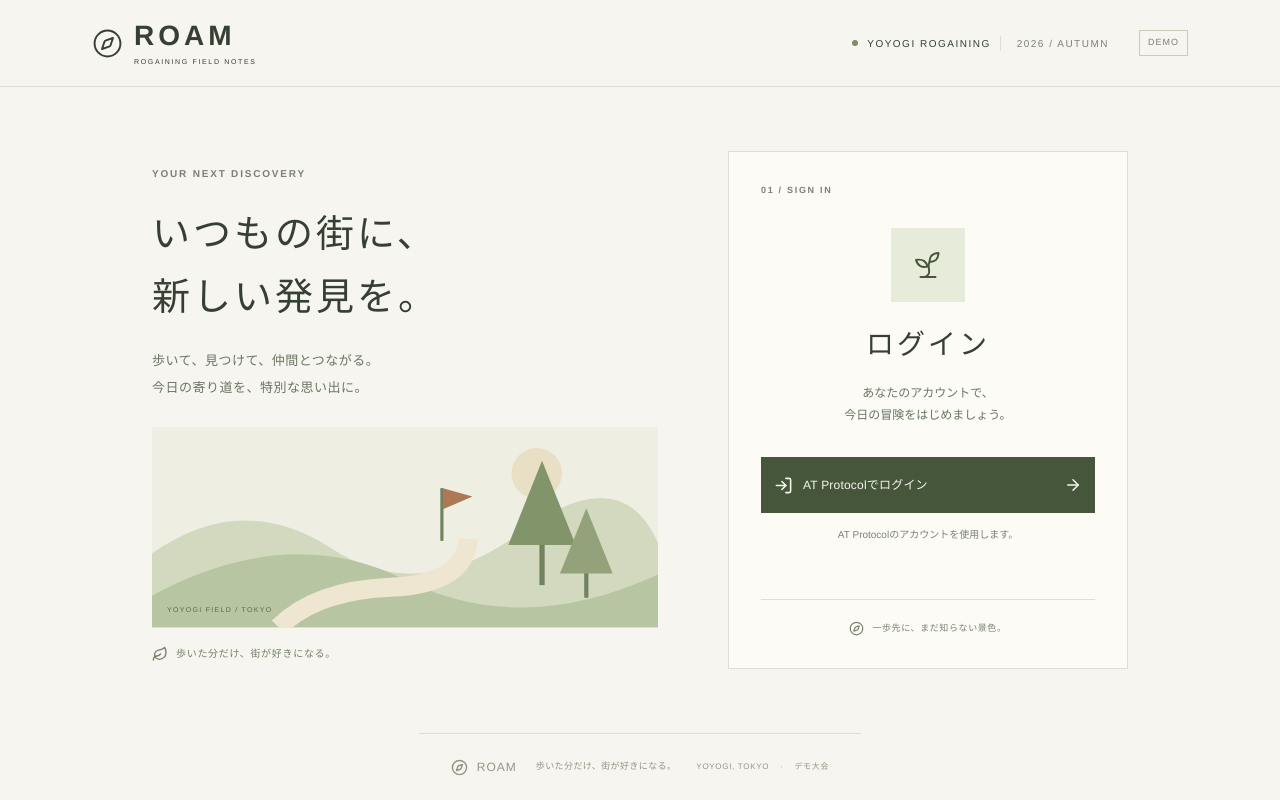
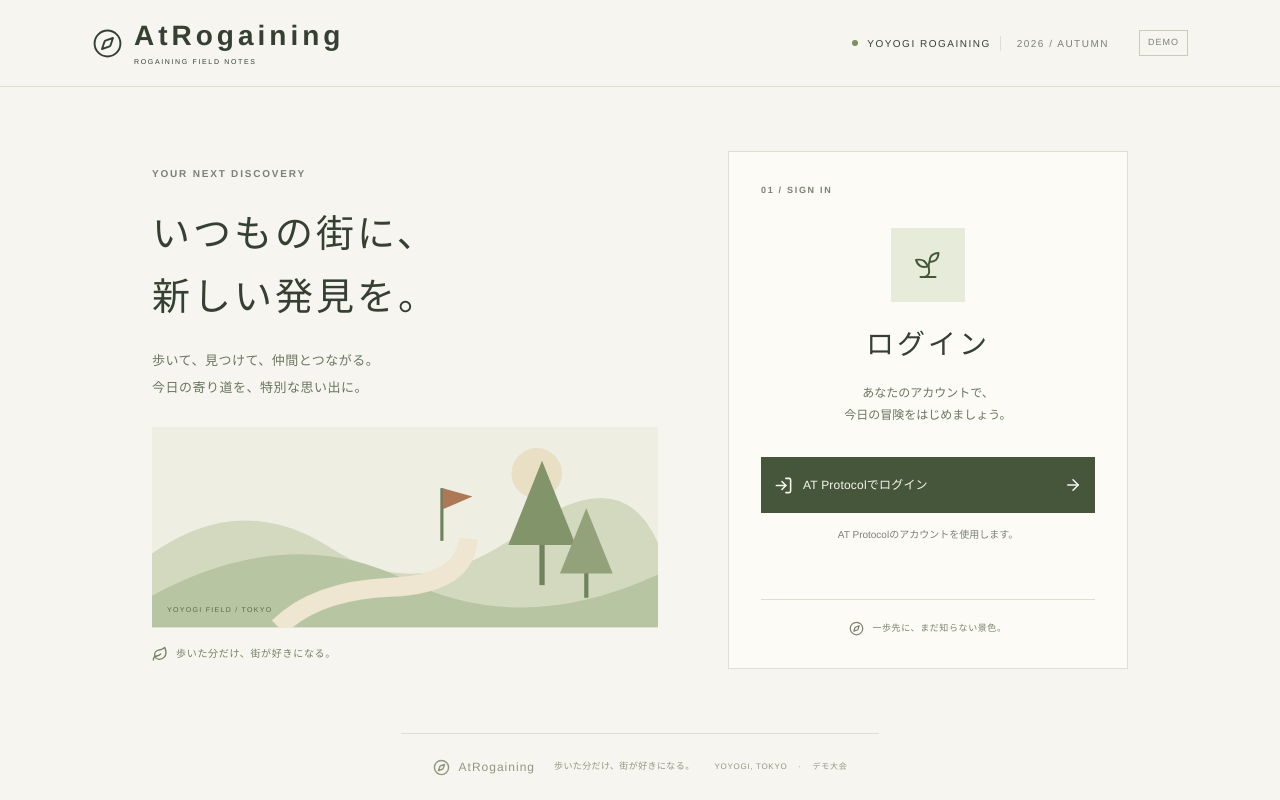
Before and after one commit to jphacks/tkb_2625, a React (Vite) app in the folder client/: page /login in a window 1280 px wide. Built offline with nearby package versions, Linux system fonts and the light colour scheme.

Commit message:
タイトル修正2、フッターなど

```diff
--- a/client/src/AdminConsole.tsx
+++ b/client/src/AdminConsole.tsx
@@ -21,7 +21,7 @@ export default function AdminConsole(props: Props & { review: ReactNode }) {
     { to: '/admin/review', label: '写真審査', icon: ShieldCheck },
   ];
   return <div className="admin-console">
-    <div className="admin-heading"><div><span className="eyebrow">ROAM / EVENT OPERATIONS</span><h2>大会管理</h2><p>チームの一歩も、新しい発見も。大会のいまを、ここから。</p></div></div>
+    <div className="admin-heading"><div><span className="eyebrow">AtRogaining / EVENT OPERATIONS</span><h2>大会管理</h2><p>チームの一歩も、新しい発見も。大会のいまを、ここから。</p></div></div>
     <div className="user-team-switch"><label>参加者モックの表示チーム<select value={state.selectedTeamId || ''} disabled={props.pending || !state.teams.length} onChange={e => { void props.execute('selectTeam', { id: e.target.value }).catch(reason => props.notify(errorMessage(reason))); }}>{!state.teams.length && <option value="">チームなし</option>}{state.teams.map(t => <option key={t.id} value={t.id}>{t.number} / {t.name}</option>)}</select></label><span>{state.teams.length ? `参加者画面の表示対象：${state.team.members.length}名 / ${state.points}pt` : 'チーム管理でチームを作成してください。'}</span></div>
     <p className="admin-demo-note"><ShieldCheck size={17} /> フロントエンドのモックです。変更は同じタブの参加者画面にも反映され、ブラウザに保存されます。チーム位置はサンプルです。</p>
     <div className="admin-metrics">
--- a/client/src/App.tsx
+++ b/client/src/App.tsx
@@ -32,7 +32,7 @@ export default function App() {
     <a className="skip-link" href="#main">本文へ移動</a>
     <header className="site-header">
       <div className="header-inner">
-        <Link to={isAdmin ? '/admin' : '/cards'} className="brand" aria-label={isAdmin ? 'ROAM 管理者ホーム' : 'ROAM ホーム'}><Compass size={31} strokeWidth={1.5}/><span>ROAM<span className="brand-sub">ROGAINING FIELD NOTES</span></span></Link>
+        <Link to={isAdmin ? '/admin' : '/cards'} className="brand" aria-label={isAdmin ? 'AtRogaining 管理者ホーム' : 'AtRogaining ホーム'}><Compass size={31} strokeWidth={1.5}/><span>AtRogaining<span className="brand-sub">ROGAINING FIELD NOTES</span></span></Link>
         <div className="event-name"><span className="live-dot"/> YOYOGI ROGAINING <span className="edition">2026 / AUTUMN</span></div>
         <span className="demo-tag">DEMO</span>
       </div>
@@ -57,7 +57,7 @@ export default function App() {
         <Route path="*" element={<div className="empty"><Compass/><h2>道に迷いましたか？</h2><Link to="/cards" className="button primary">カード画面へ戻る</Link></div>}/>
       </Routes>
     </main>
-    <footer className="site-footer"><span><Compass size={17}/> ROAM <small>歩いた分だけ、街が好きになる。</small></span><span>YOYOGI, TOKYO <span className="footer-dot">·</span> デモ大会 / 位置・画像はサンプル</span></footer>
+    <footer className="site-footer"><span><Compass size={17}/> AtRogaining <small>歩いた分だけ、街が好きになる。</small></span><span>YOYOGI, TOKYO <span className="footer-dot">·</span> デモ大会 / 位置・画像はサンプル</span></footer>
   </div>;
 }
 
--- a/client/src/LoginPage.tsx
+++ b/client/src/LoginPage.tsx
@@ -9,7 +9,7 @@ export default function LoginPage() {
     <a className="skip-link" href="#login-main">本文へ移動</a>
     <header className="site-header">
       <div className="header-inner">
-        <div className="brand" aria-label="ROAM"><Compass size={31} strokeWidth={1.5}/><span>ROAM<span className="brand-sub">ROGAINING FIELD NOTES</span></span></div>
+        <div className="brand" aria-label="AtRogaining"><Compass size={31} strokeWidth={1.5}/><span>AtRogaining<span className="brand-sub">ROGAINING FIELD NOTES</span></span></div>
         <div className="event-name"><span className="live-dot"/> YOYOGI ROGAINING <span className="edition">2026 / AUTUMN</span></div>
         <span className="demo-tag">DEMO</span>
       </div>
@@ -39,6 +39,6 @@ export default function LoginPage() {
       </section>
     </main>
 
-    <footer className="site-footer"><span><Compass size={17}/> ROAM <small>歩いた分だけ、街が好きになる。</small></span><span>YOYOGI, TOKYO <span className="footer-dot">·</span> デモ大会</span></footer>
+    <footer className="site-footer"><span><Compass size={17}/> AtRogaining <small>歩いた分だけ、街が好きになる。</small></span><span>YOYOGI, TOKYO <span className="footer-dot">·</span> デモ大会</span></footer>
   </div>;
 }
```
Also changed, not shown: 1 other file (tests, documents, lock files or other folders).
